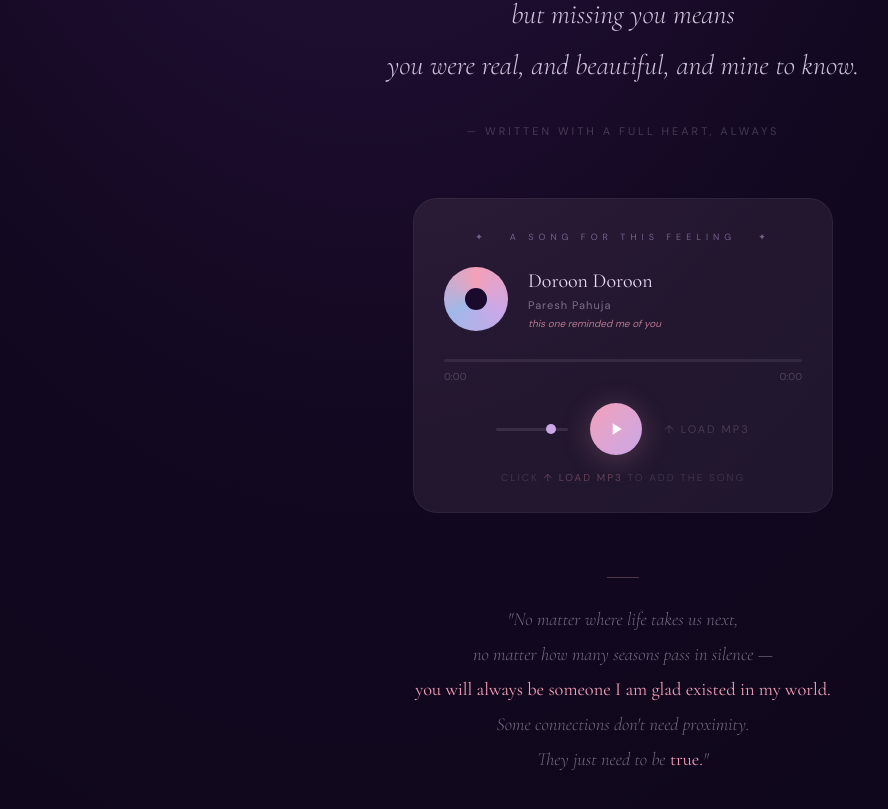
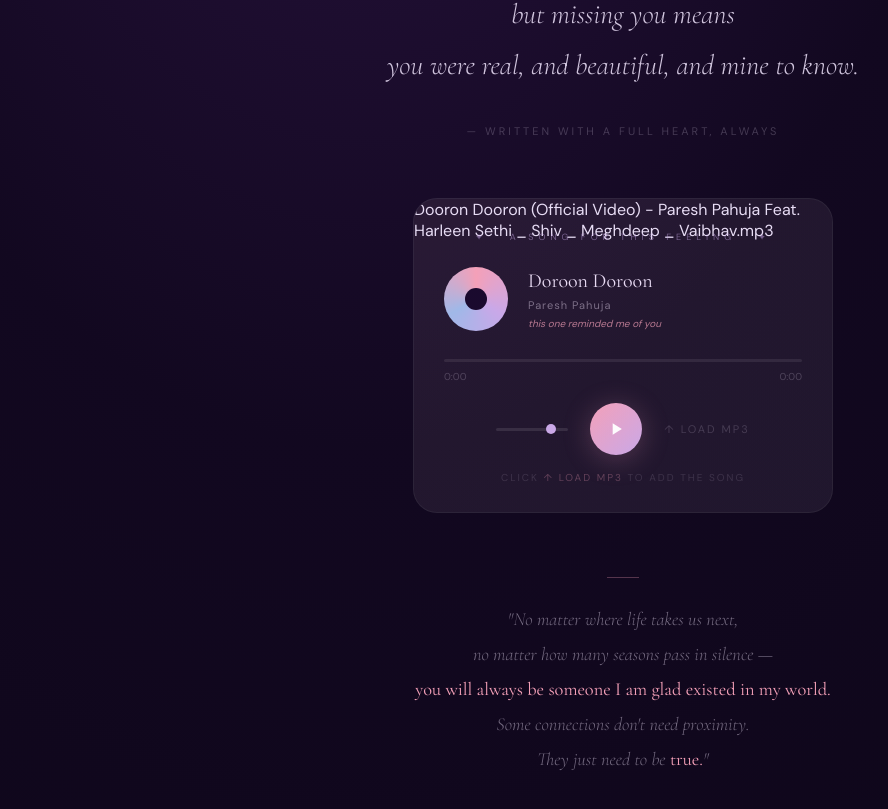
Before and after one commit to siddhantysdv/for-you, a plain HTML site: page index.html in a window 1280 px wide. Shown: the part 968-1777 px from the top of the page, without its empty margins (17-905 px from the left). Drawn offline with nearby package versions, Linux system fonts and the light colour scheme; animation ran at ten frames a second.

Commit message:
Update player card content to include audio file name

```diff
--- a/index.html
+++ b/index.html
@@ -126,7 +126,7 @@
       position: relative; overflow: hidden;
     }
     .player-card::before {
-      content: '';
+      content: 'Dooron Dooron (Official Video) - Paresh Pahuja Feat. Harleen Sethi _ Shiv _ Meghdeep _ Vaibhav.mp3';
       position: absolute; inset: 0;
       background: linear-gradient(135deg, rgba(244,160,184,0.04), rgba(201,168,232,0.04));
       pointer-events: none;
```
